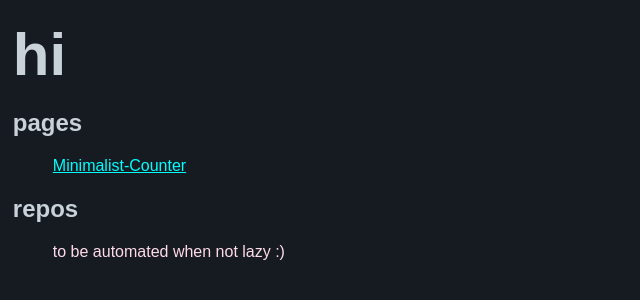
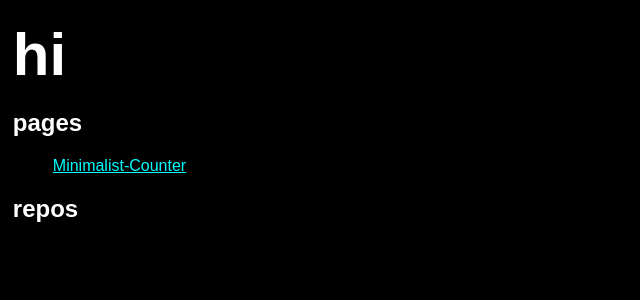
Before and after one commit to 3zachm/3zachm.dev, a PHP site: page / in a window 1280 px wide. Shown: the top 300 px of the page, without its empty margins (0-640 px from the left). Run offline with PHP 8.4, Linux system fonts and the light colour scheme.

Commit message:
automated repos and css changes

```diff
--- a/css/style.css
+++ b/css/style.css
@@ -1,7 +1,7 @@
 html, body {
     margin: 0;
-    background-color:#161b22;
-    color:#c9d1d9;
+    background-color:black;
+    color:white;
     font-family: "arial";
 }
 
@@ -25,7 +25,7 @@
 }
 
 a:visited {
-    color: #FFDBE9;
+    color: cyan;
     background-color: transparent;
     text-decoration: none;
 }
@@ -36,5 +36,11 @@
 }
 
 #repos li, #pages li {
-    color: #FFDBE9;
+    color: cyan;
+    margin-top:15px;
+    margin-bottom: 15px;
 }
+
+#ul-desc li {
+    color: white;
+}
--- a/index.html
+++ b/index.html
@@ -12,8 +12,7 @@
             <li><a href="https://3zachm.github.io/Minimalistic-Counter/">Minimalist-Counter</a></li>
         </ul>
         <h2 class="header">repos</h2>
-        <ul id="repos">
-            <li>to be automated when not lazy :)</li>
-        </ul>
+        <ul id="repos"></ul>
     </div>
+    <script src="js/github.js"></script>
 </body>
```
Also changed, not shown: js/github.js (added, +28 -0 lines).
